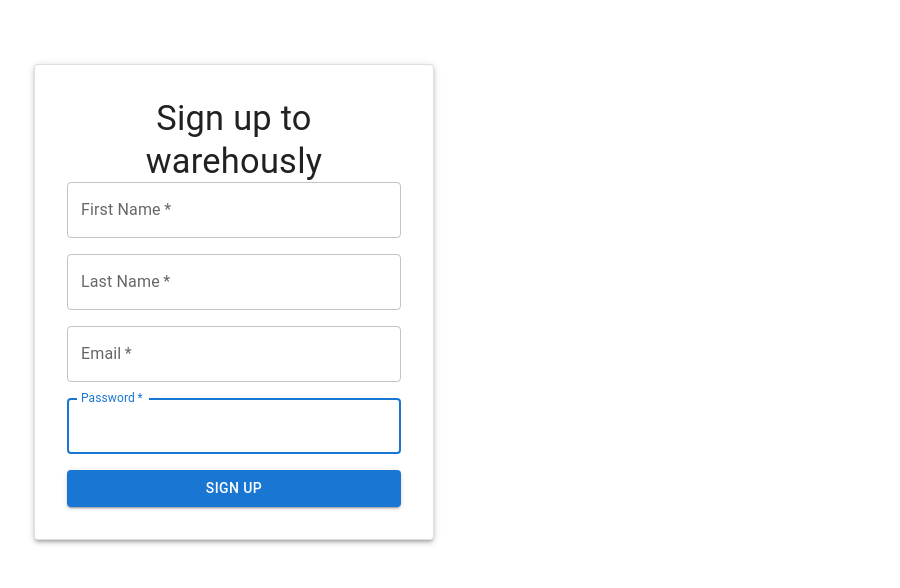
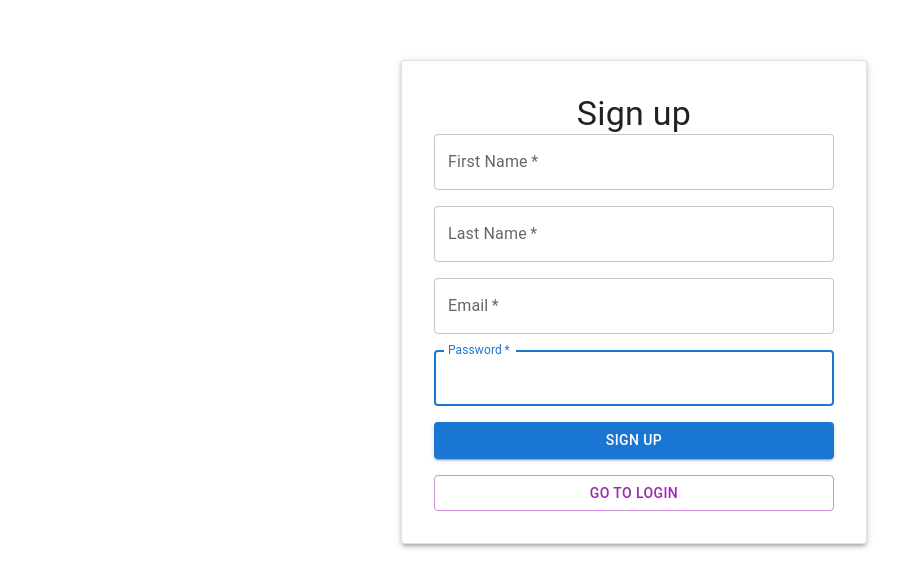
Before and after one commit to dillanDataNerd/warehously-client, a React (Vite) app: page /signup in a window 1280 px wide. Shown: the part 138-726 px from the top of the page, without its empty margins (22-922 px from the left). Built offline with nearby package versions, Linux system fonts and the light colour scheme; no server answers.

Commit message:
FIX: route signup and login pages to eachother. Adjust alignment of both pages

```diff
--- a/src/components/Toast.jsx
+++ b/src/components/Toast.jsx
@@ -34,3 +34,9 @@
     </div>
   );
 }
+
+
+
+//   const [error, setError] = useState(null);
+//      setError("Failed to Delete item. Try again later")
+//      {error && <Toast message={"Image successfully uploaded"} success={false} />}
--- a/src/pages/LoginPage.jsx
+++ b/src/pages/LoginPage.jsx
@@ -6,13 +6,14 @@
 import axios from "axios";
 import { useNavigate } from "react-router-dom";
 import { AuthContext } from "../context/auth.context";
+import { Button,Box } from "@mui/material";
 
 const VITE_SERVER_URL = import.meta.env.VITE_SERVER_URL;
 
 function LoginPage() {
   const theme = useTheme();
   const navigate = useNavigate();
-  const { authenticateUser }=useContext(AuthContext)
+  const { authenticateUser } = useContext(AuthContext);
 
   const providers = [{ id: "credentials", name: "Email and Password" }];
   const signIn = async (provider, formData) => {
@@ -25,8 +26,8 @@
       );
 
       console.log("Login success:", response);
-      localStorage.setItem("authToken", response.data.authToken)
-      authenticateUser()
+      localStorage.setItem("authToken", response.data.authToken);
+      authenticateUser();
       navigate("/orders");
       return;
     } catch (error) {
@@ -38,6 +39,8 @@
   };
 
   return (
+  <Box sx={{ minHeight: "100vh", display: "grid", placeItems: "center", p: 2 }}>
+    <Box sx={{ width: "100%", maxWidth: 420 }}>
       <AppProvider theme={theme}>
         <SignInPage
           signIn={signIn}
@@ -46,8 +49,22 @@
             emailField: { autoFocus: false },
             form: { noValidate: true },
           }}
+          sx={{ minHeight: "auto" }}
         />
       </AppProvider>
+
+      <Button
+        fullWidth
+        sx={{ mt: 2 }}
+        variant="outlined"
+        color="inherit"
+        size="large"
+        onClick={() => navigate("/signup")}
+      >
+        Create an account here
+      </Button>
+    </Box>
+  </Box>
 );
 }
 
--- a/src/pages/SignUpPage.jsx
+++ b/src/pages/SignUpPage.jsx
@@ -72,16 +72,14 @@
   return (
     <>
       <Box
-        direction="column"
-        justifyContent="space-between"
         sx={{
           display: "flex",
           justifyContent: "center",
-          maxWidth: 400,
-
           alignItems: "center",
           minHeight: "100vh",
           px: 2,
+          width: "100%",
+          mx: "auto",
         }}
       >
         <Card
@@ -90,14 +88,16 @@
             width: "100%",
             p: 4,
             boxShadow: 3,
+            maxWidth: 400,
           }}
         >
           <Typography
             component="h1"
             variant="h4"
-            sx={{ width: "100%", fontSize: "clamp(2rem, 10vw, 2.15rem)" }}
+            fullWidth
+            textAlign={"center"}
           >
-            Sign up to warehously
+            Sign up
           </Typography>
           <Box
             component="form"
@@ -177,6 +177,18 @@
             >
               Sign up
             </Button>
+            <Button
+              type="button"
+              fullWidth
+              variant="outlined"
+              color="secondary"
+              onClick={() => {
+                navigate("/home");
+              }}
+            >
+              Go to login
+            </Button>
+
             {showToast && (
               <Toast
                 message={"You have successfully created a user"}
```
Lines whose indentation alone changed are shown as unchanged.
